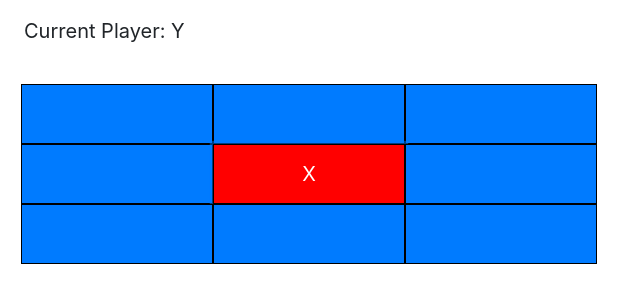
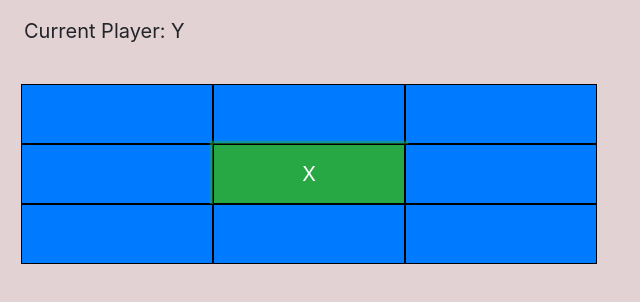
Before and after one commit to AbarajithanSiddarthan/TicTacToe, an Angular app in the folder game/: page / in a window 1280 px wide. Both pictures are taken after a click on the button 309 px from the left and 174 px from the top of the page. Shown: the top 302 px of the page, without its empty margins (0-640 px from the left). Built offline with nearby package versions, Linux system fonts and the light colour scheme.

Commit message:
style changes

```diff
--- a/game/src/app/app.component.css
+++ b/game/src/app/app.component.css
@@ -7,3 +7,7 @@
 .head{
     font-size: 20px;
 }
+.warning{
+    color: red;
+    font-size: larger;
+}
--- a/game/src/app/app.component.html
+++ b/game/src/app/app.component.html
@@ -6,17 +6,17 @@
     </div>
 
 
-<div *ngIf="success">
+    <div class="pl-4" *ngIf="success">
         {{player}} wins
         <div>
             GAME ENDS
         </div>
     </div>
 
-<div *ngIf="draw">
+    <div class="pl-4" *ngIf="draw">
         Game Draw
     </div>
 
-<div *ngIf="warning">
-    Illegal Move
+    <div class="pl-4 warning" *ngIf="warning">
+        WARNING:Illegal Move
     </div>
--- a/game/src/app/square/square.component.html
+++ b/game/src/app/square/square.component.html
@@ -1 +1 @@
-<button [ngClass]="{red:this.player == 'X',green:this.player == 'Y'}" (click)="playerClick()" class="btn btn-primary btn-lg">{{player}}</button>
+<button [ngClass]="{'btn-success':this.player == 'X','btn-secondary':this.player == 'Y'}" (click)="playerClick()" class="btn btn-primary btn-lg">{{player}}</button>
--- a/game/src/styles.css
+++ b/game/src/styles.css
@@ -1 +1,4 @@
-/* You can add global styles to this file, and also import other style files */
+
+body{
+    background-color: #e2d2d3;
+}
```
Lines whose indentation alone changed are shown as unchanged.
